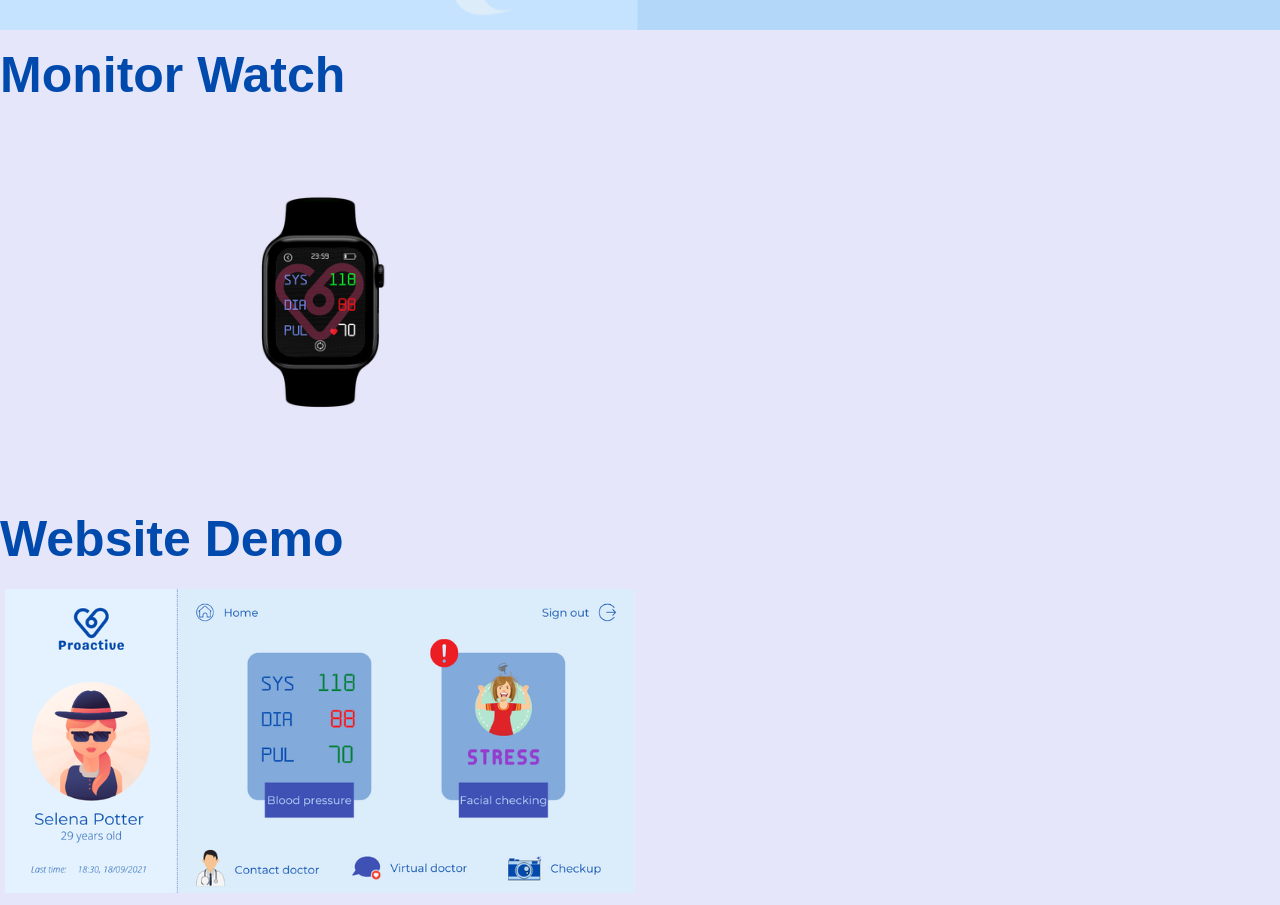
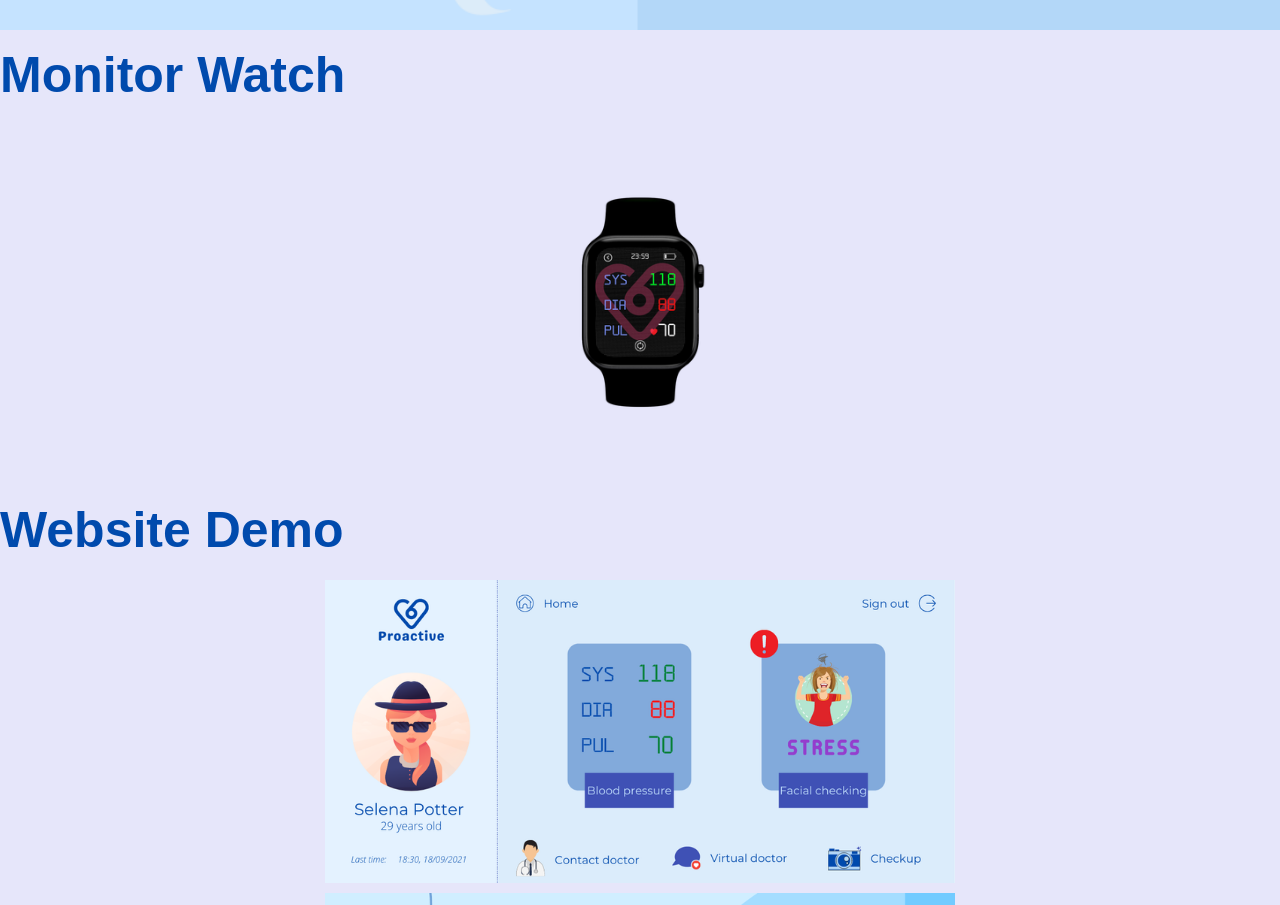
Before and after one commit to kelseyvn17/ITProject, a plain HTML site: page Products.html in a window 1280 px wide. Shown: the part 840-1745 px from the top of the page. Drawn offline with Linux system fonts and the light colour scheme.

Commit message:
Update style.css

```diff
--- a/style.css
+++ b/style.css
@@ -156,12 +156,16 @@ nav .menu{
 .watch img{
   width: 50%;
   height: 50%;
-  display: inline-block;
+  display: block;
+  margin-left: auto;
+  margin-right: auto;
   padding: 5px;
 }
 .web img{
   width: 50%;
   height: 50%;
-  display: inline-block;
+  display: block;
+  margin-left: auto;
+  margin-right: auto;
   padding: 5px;
 }
```
